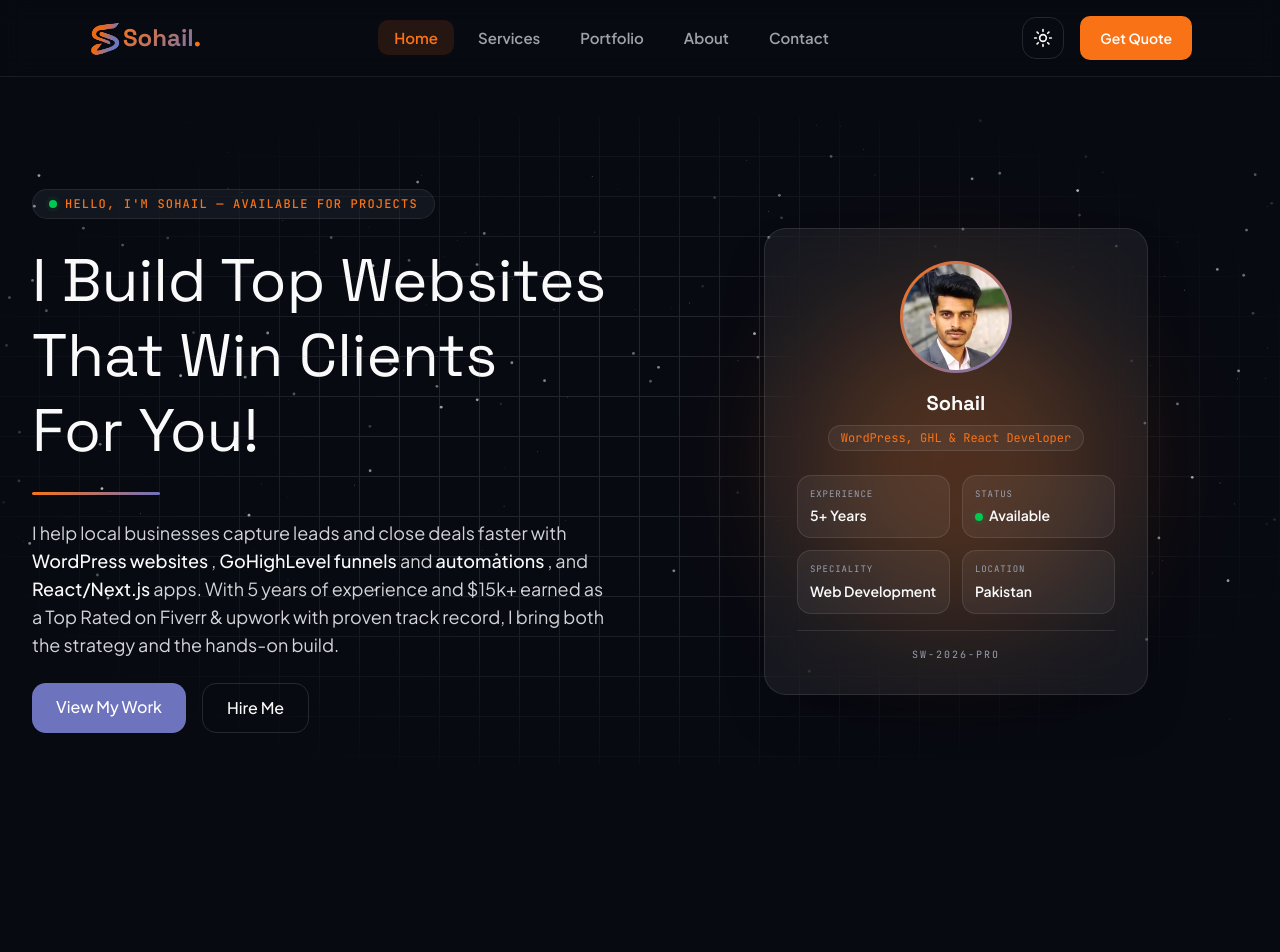
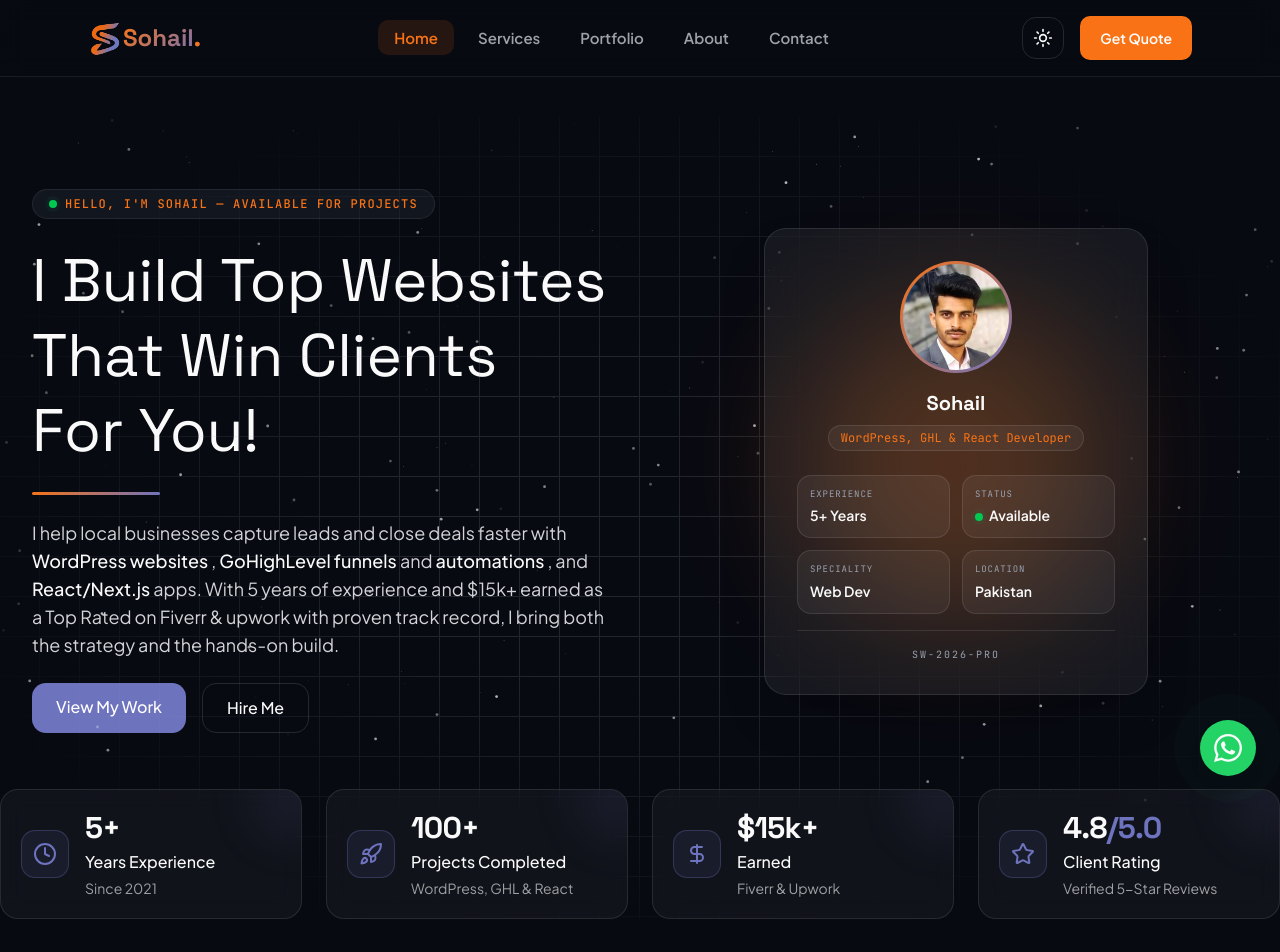
Before and after one commit to sohail-works/sohailworks-site, a Next.js app: page / in a window 1280 px wide. Shown: the top 952 px of the page. Before the commit the page ends 805 px from the top, so only its background shows below. Built offline with nearby package versions, Linux system fonts and the light colour scheme.

Commit message:
Add hero stats strip with brand styling

```diff
--- a/app/layout.js
+++ b/app/layout.js
@@ -2,6 +2,7 @@
 import "./globals.css";
 import Navbar from "@/components/Navbar";
 import CustomCursor from "@/components/CustomCursor";
+import WhatsappButton from "@/components/WhatsAppButton";
 
 const spaceGrotesk = Space_Grotesk({ subsets: ["latin"], weight: ["400", "500", "700"], variable: "--font-display" });
 const jakarta = Plus_Jakarta_Sans({ subsets: ["latin"], weight: ["400", "500", "600"], variable: "--font-body" });
@@ -19,6 +20,7 @@
       <Navbar />
       <CustomCursor />
       {children}
+      <WhatsappButton />
       </body>
     </html>
   );
--- a/components/Hero.js
+++ b/components/Hero.js
@@ -1,6 +1,7 @@
 "use client";
 import { GridPattern } from "@/components/ui/grid-pattern";
 import { Particles } from "@/components/ui/particles";
+import { Clock, Rocket, DollarSign, Star } from "lucide-react";
 import Image from "next/image";
 import { useState, useEffect, useRef } from "react";
 
@@ -20,11 +21,39 @@
     },
     {
       label: "SPECIALITY",
-      value: "Web Development",
+      value: "Web Dev",
     },
     {
       label: "LOCATION",
       value: "Pakistan",
+    },
+  ];
+
+  const stats = [
+    {
+      icon: Clock,
+      value: "5+",
+      label: "Years Experience",
+      sub: "Since 2021",
+    },
+    {
+      icon: Rocket,
+      value: "100+",
+      label: "Projects Completed",
+      sub: "WordPress, GHL & React",
+    },
+    {
+      icon: DollarSign,
+      value: "$15k+",
+      label: "Earned",
+      sub: "Fiverr & Upwork",
+    },
+    {
+      icon: Star,
+      value: "4.8",
+      suffix: "/5.0",
+      label: "Client Rating",
+      sub: "Verified 5-Star Reviews",
     },
   ];
 
@@ -47,7 +76,7 @@
   useEffect(() => {
     const update = () => {
       const newQty = window.innerWidth < 768 ? 30 : 100;
-    console.log('Width:', window.innerWidth, 'Qty:', newQty);
+      console.log("Width:", window.innerWidth, "Qty:", newQty);
       setQty(newQty);
     };
     update();
@@ -66,7 +95,7 @@
         {/* Dark mode */}
         <Particles
           className="absolute inset-0 invisible dark:visible"
-          key={qty}
+          key={`dark-${qty}`}
           quantity={qty}
           color="#ffffff"
           vy={-0.5}
@@ -74,7 +103,7 @@
         {/* Light mode */}
         <Particles
           className="absolute inset-0 dark:invisible"
-          key={qty}
+          key={`light-${qty}`}
           quantity={qty}
           color="#0F172A"
           vy={-0.5}
@@ -213,6 +242,34 @@
           </div>
         </div>
       </div>
+      {/* ── Stats strip ── */}
+      <div className="mt-14 grid grid-cols-1 gap-6 px-6 sm:px-0 lg:grid-cols-4">
+        {stats.map((stat, index) => (
+          <div
+            key={index}
+            className="group relative h-full overflow-hidden rounded-2xl border border-white/10 bg-white/[0.04] p-5 backdrop-blur-md transition-all duration-300 hover:-translate-y-1 hover:border-[#6E73BE]/60 hover:shadow-[0_0_25px_rgba(110,115,190,0.25)]"
+          >
+            <div className="pointer-events-none absolute -right-8 -top-8 h-20 w-20 rounded-full bg-[#6E73BE]/10 blur-xl transition-all duration-300 group-hover:bg-[#6E73BE]/25"></div>
+            <div className="flex items-center gap-4">
+              <div className="flex h-12 w-12 shrink-0 items-center justify-center rounded-xl border border-[#6E73BE]/30 bg-[#6E73BE]/10 text-[#6E73BE] transition-transform duration-300 group-hover:scale-110">
+                <stat.icon />
+              </div>
+              <div className="flex flex-col gap-1 text-left">
+                <p className="font-display text-3xl font-bold tracking-tight text-[var(--text-primary)]">
+                  {stat.value}
+                  {stat.suffix && (
+                    <span className="text-[#6E73BE]">{stat.suffix}</span>
+                  )}
+                </p>
+                <p className="text-base font-medium text-[var(--text-primary)]">
+                  {stat.label}
+                </p>
+                <p className="text-sm text-white/60">{stat.sub}</p>
+              </div>
+            </div>
+          </div>
+        ))}
+      </div>
     </section>
   );
 }
--- /dev/null
+++ b/components/WhatsAppButton.js
@@ -0,0 +1,16 @@
+export default function WhatsappButton() {
+  return (
+    <a
+      href="https://wa.me/923485286200"
+      target="_blank"
+      rel="noopener noreferrer"
+      className="absolute fixed bottom-6 right-6 z-50 flex h-14 w-14 items-center justify-center rounded-full bg-[#25D366] shadow-lg"
+    >
+        <span className="absolute inline-flex h-full w-full animate-ping rounded-full bg-[#25D366] opacity-40"></span>
+
+      <svg viewBox="0 0 24 24" fill="white" className="h-7 w-7">
+          <path d="M17.472 14.382c-.297-.149-1.758-.867-2.03-.967-.273-.099-.471-.148-.67.15-.197.297-.767.966-.94 1.164-.173.199-.347.223-.644.075-.297-.15-1.255-.463-2.39-1.475-.883-.788-1.48-1.761-1.653-2.059-.173-.297-.018-.458.13-.606.134-.133.298-.347.446-.52.149-.174.198-.298.298-.497.099-.198.05-.371-.025-.52-.075-.149-.669-1.612-.916-2.207-.242-.579-.487-.5-.669-.51-.173-.008-.371-.01-.57-.01-.198 0-.52.074-.792.372-.272.297-1.04 1.016-1.04 2.479 0 1.462 1.065 2.875 1.213 3.074.149.198 2.096 3.2 5.077 4.487.709.306 1.262.489 1.694.625.712.227 1.36.195 1.871.118.571-.085 1.758-.719 2.006-1.413.248-.694.248-1.289.173-1.413-.074-.124-.272-.198-.57-.347m-5.421 7.403h-.004a9.87 9.87 0 01-5.031-1.378l-.361-.214-3.741.982.998-3.648-.235-.374a9.86 9.86 0 01-1.51-5.26c.001-5.45 4.436-9.884 9.888-9.884 2.64 0 5.122 1.03 6.988 2.898a9.825 9.825 0 012.893 6.994c-.003 5.45-4.437 9.884-9.885 9.884m8.413-18.297A11.815 11.815 0 0012.05 0C5.495 0 .16 5.335.157 11.892c0 2.096.547 4.142 1.588 5.945L.057 24l6.305-1.654a11.882 11.882 0 005.683 1.448h.005c6.554 0 11.89-5.335 11.893-11.893a11.821 11.821 0 00-3.48-8.413z"/>
+      </svg>
+    </a>
+  );
+}
```
Lines whose indentation alone changed are shown as unchanged.
